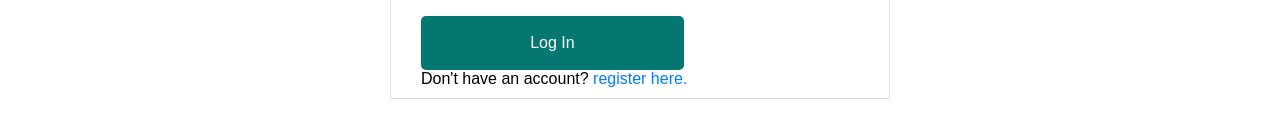
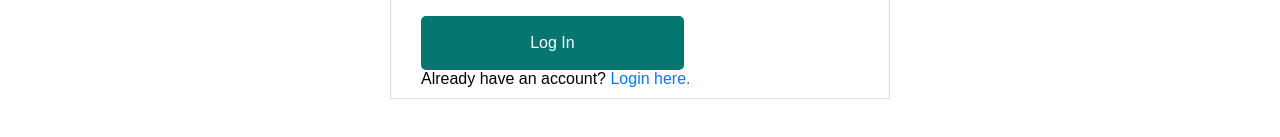
Before and after one commit to emanikor/Rentisha-app, a React (Create React App) app: page /sign in a window 1280 px wide. Shown: the part 371-508 px from the top of the page. Built offline with nearby package versions, Linux system fonts and the light colour scheme.

Commit message:
Add files via upload

```diff
--- a/src/components/Regristration/SignIn.js
+++ b/src/components/Regristration/SignIn.js
@@ -1,4 +1,5 @@
 import React, { useState } from "react";
+import { Link } from "react-router-dom";
 import {  useNavigate } from "react-router-dom";
 import { ToastContainer, toast } from "react-toastify";
 import "react-toastify/dist/ReactToastify.css";
@@ -36,7 +37,7 @@ const Login = (props) => {
           if (email) generateError(email);
           else if (password) generateError(password);
         } else {
-          Navigate("/pages/Profile");
+          Navigate("/Profile");
           generateSuccess("Successfully logged in");
         }
       } // Log the response from the server
@@ -77,8 +78,11 @@ const Login = (props) => {
                 />
                 <button type="submit">Log In</button>
             </form>
-             Don't have an account?<a className="link-text" onClick={() => props.onFormSwitch('SignUp')}> register here.</a>
-            <ToastContainer />
+            Already have an account? <a className="link-text" onClick={() => props.onFormSwitch("SignUp")}>
+         Login here.
+
+      </a>
+      <ToastContainer />
         </div>
     )
 }
```
Also changed, not shown: src/components/Regristration/SignUp.js (+1 -135 lines).
